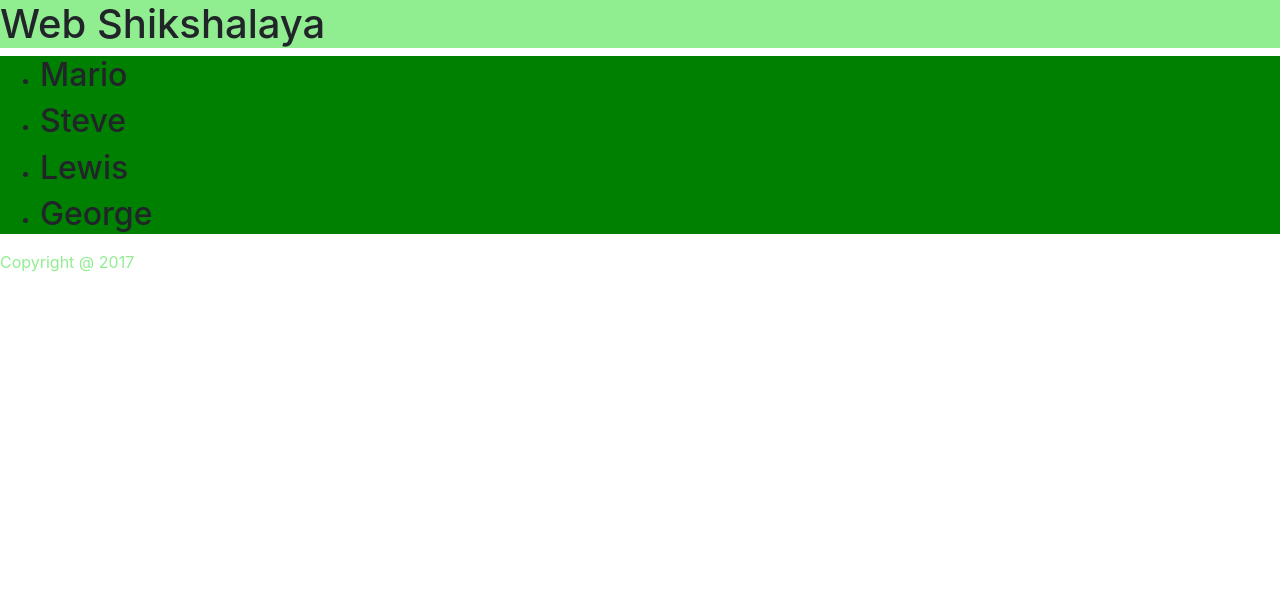
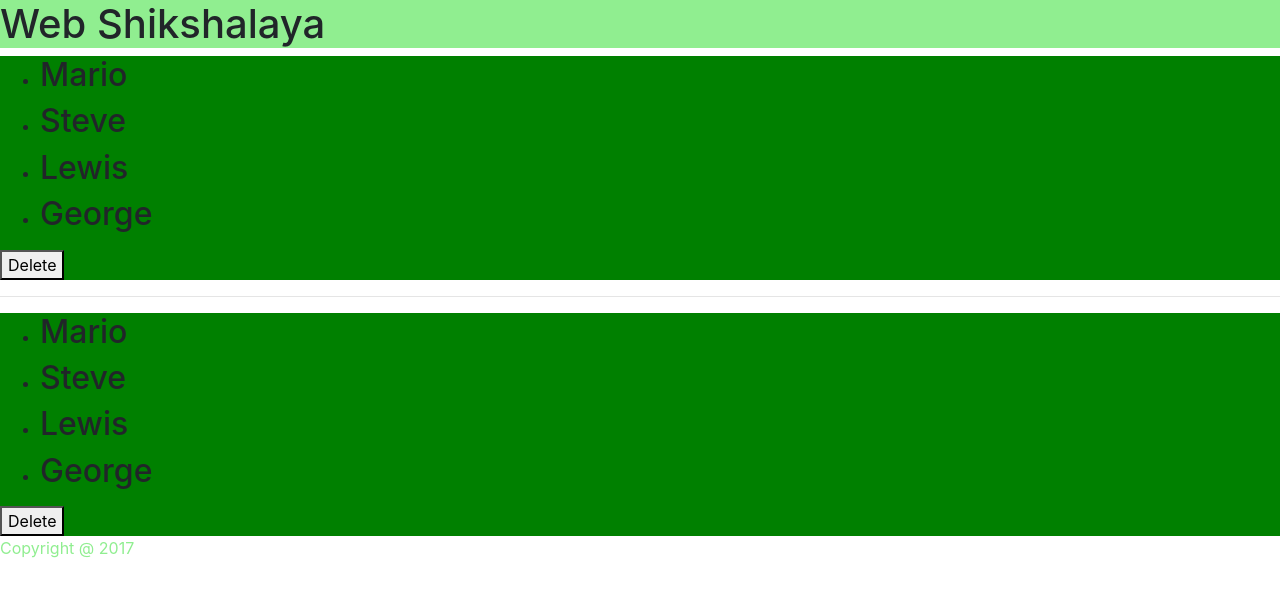
Before and after one commit to vimm0/vuejs-app, a Vue app in the folder app/: page / in a window 1280 px wide. Shown: the top 596 px of the page. Built offline with nearby package versions, Linux system fonts and the light colour scheme.

Commit message:
Referenced type props

```diff
--- a/app/src/App.vue
+++ b/app/src/App.vue
@@ -2,6 +2,9 @@
 <div>
   <app-header></app-header>
   <app-content v-bind:teachers='teachers'></app-content>
+  <hr>
+  <app-content v-bind:teachers='teachers'></app-content>
+
   <app-footer></app-footer>
 
 </div>
--- a/app/src/components/Websikshalaya.vue
+++ b/app/src/components/Websikshalaya.vue
@@ -6,19 +6,30 @@
   <h3 v-show='teacher.show'>{{teacher.speciality}}</h3>
   </li>
 </ul>
+<button v-on:click='deleteTeacher'>Delete</button>
+
 </div>
 </template>
 
 <script>
 
 export default {
-props:['teachers'],
+props:{
+  teachers:{
+    type: Array,
+    required:true
+  }
+},
 data() {
   return {
 
   }
+},
+methods:{
+  deleteTeacher:function(){
+    this.teachers.pop();
+  }
 }
-
 }
 </script>
 <style scoped>
```
